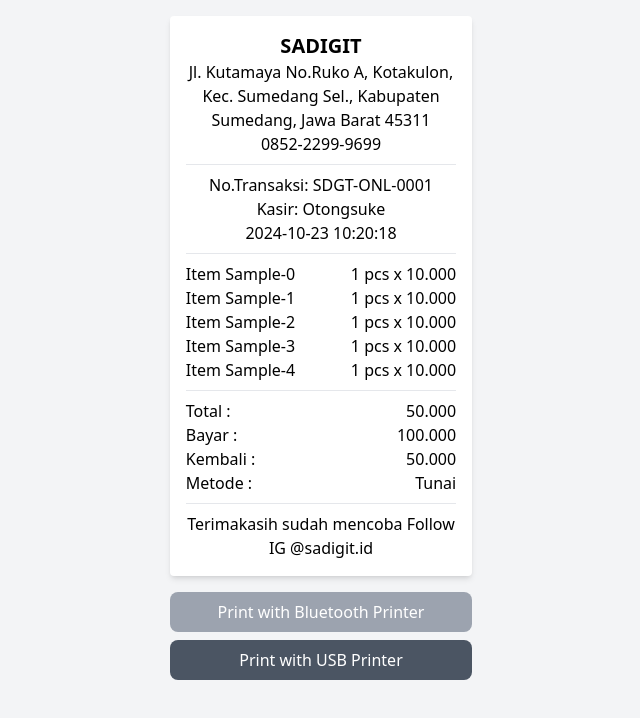
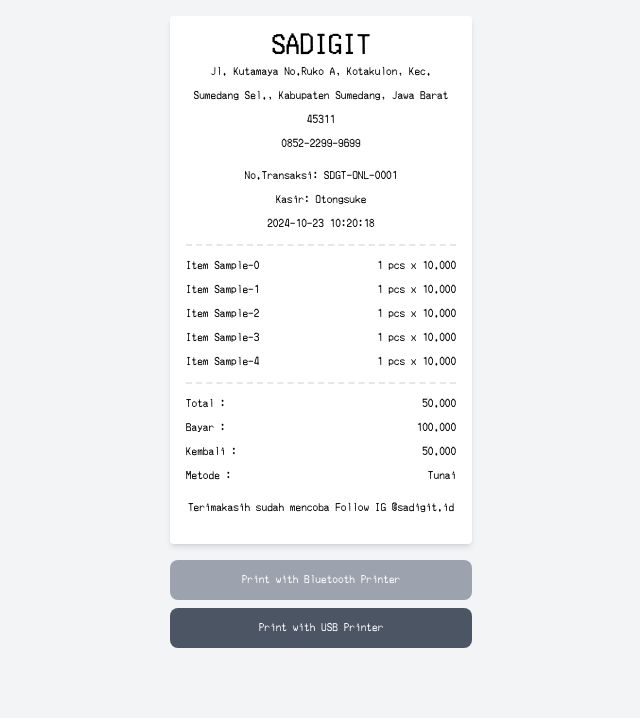
Before and after one commit to defuj/printhub, a website: page index.html in a window 1280 px wide. Shown: the whole page, without its empty margins (319-959 px from the left). Drawn offline with nearby package versions, Linux system fonts and the light colour scheme.

Commit message:
Refactor tailwindcss styles in index.html

```diff
--- a/index.html
+++ b/index.html
@@ -40,6 +40,47 @@
 
         <title>PrintHub</title>
         <script src="https://cdn.tailwindcss.com"></script>
+        <script>
+            tailwind.config = {
+            theme: {
+                extend: {
+                    colors: {
+                            clifford: '#da373d',
+                        }
+                    },
+                    fontFamily: {
+                        sans: ['MerchantCopy', 'sans-serif'],
+                    },
+                }
+            }
+        </script>
+        <style type="text/tailwindcss">
+            @layer base {
+                @font-face {
+                    font-family: 'MerchantCopy';
+                    font-style: normal;
+                    font-weight: 400;
+                    font-display: swap;
+                    src: url(/assets/fonts/MerchantCopy.ttf) format('truetype');
+                }
+
+                @font-face {
+                    font-family: 'MerchantCopy';
+                    font-style: normal;
+                    font-weight: 700;
+                    font-display: swap;
+                    src: url(/assets/fonts/MerchantCopyDoublesize.ttf) format('truetype');
+                }
+
+                @font-face {
+                    font-family: 'MerchantCopy';
+                    font-style: normal;
+                    font-weight: 800;
+                    font-display: swap;
+                    src: url(/assets/fonts/MerchantCopyWide.ttf) format('truetype');
+                }
+            }
+        </style>
     </head>
     <body
         class="bg-gray-100 p-4 justify-center items-center w-full flex flex-col">
@@ -51,13 +92,12 @@
                     Kabupaten Sumedang, Jawa Barat 45311</p>
                 <p>0852-2299-9699</p>
             </div>
-            <hr class="my-2">
-            <div class="text-center">
+            <div class="text-center mt-2">
                 <p>No.Transaksi: SDGT-ONL-0001</p>
                 <p>Kasir: Otongsuke</p>
                 <p>2024-10-23 10:20:18</p>
             </div>
-            <hr class="my-2">
+            <hr class="my-2 border-t-2 border-dashed">
             <!-- Print Items -->
             <div>
                 <div class="flex justify-between">
@@ -81,7 +121,7 @@
                     <span>1 pcs x 10.000</span>
                 </div>
             </div>
-            <hr class="my-2">
+            <hr class="my-2 border-t-2 border-dashed">
             <!-- Print Total -->
             <div class="flex justify-between">
                 <span>Total :</span>
@@ -99,9 +139,8 @@
                 <span>Metode :</span>
                 <span>Tunai</span>
             </div>
-            <hr class="my-2">
             <!-- Print Footer -->
-            <div class="text-center">
+            <div class="text-center my-2">
                 <p>Terimakasih sudah mencoba Follow IG @sadigit.id</p>
             </div>
         </div>
```
Also changed, not shown: assets/fonts/MerchantCopy.ttf (added), assets/fonts/MerchantCopyDoublesize.ttf (added), assets/fonts/MerchantCopyWide.ttf (added), 2 other files.
